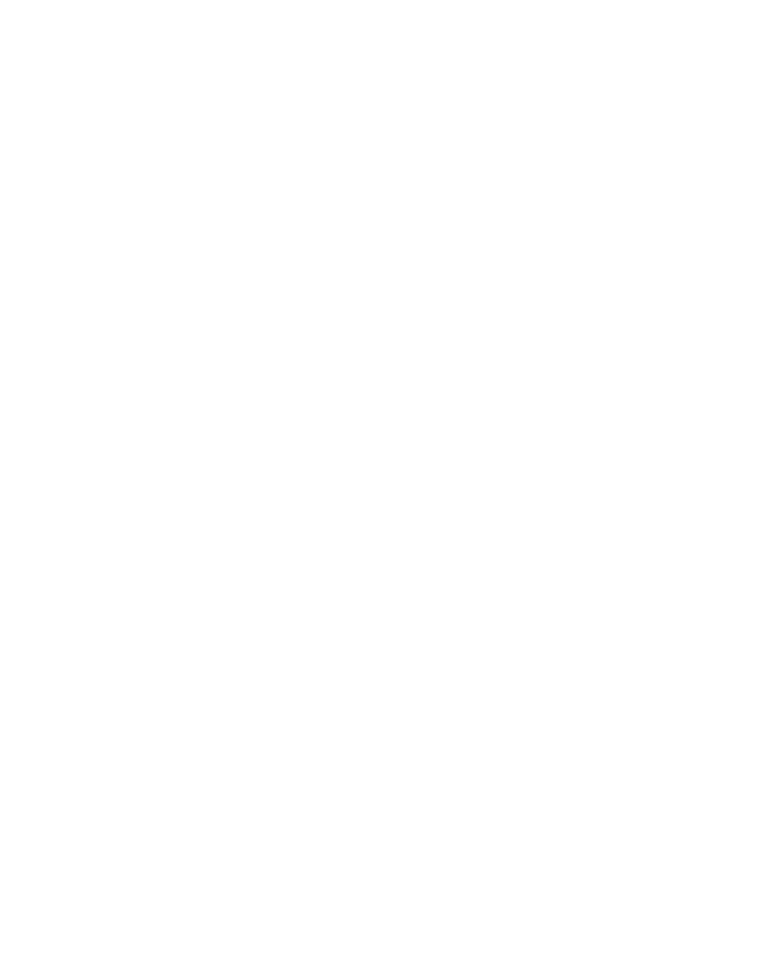
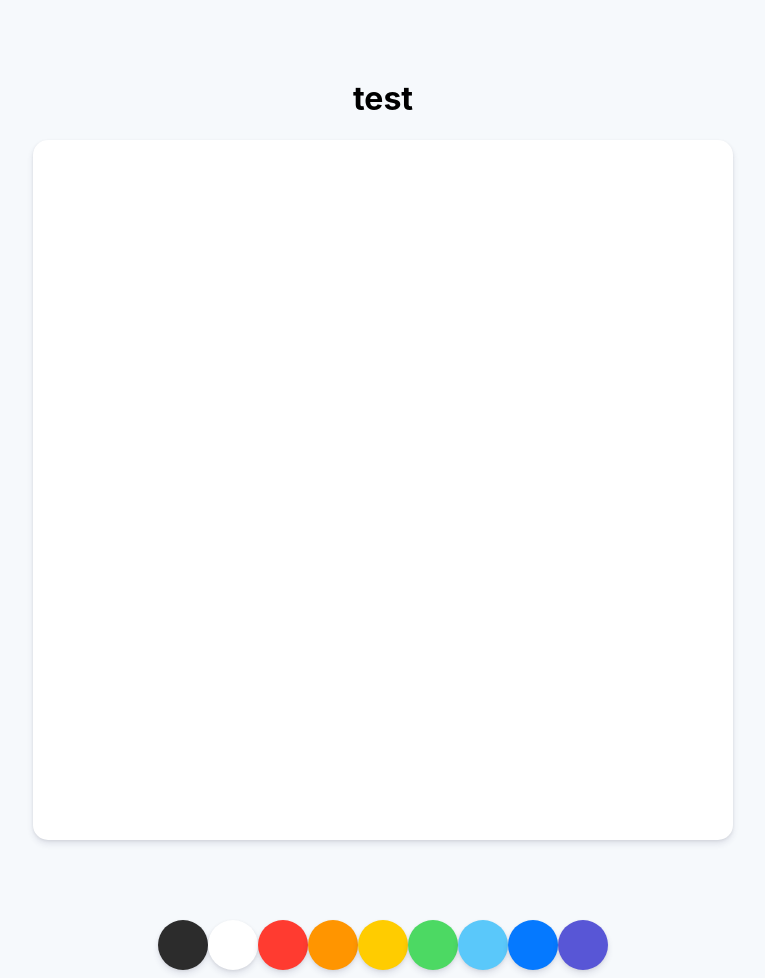
Before and after one commit to aoperat/paintjs, a plain HTML site: page index.html in a window 1280 px wide. Shown: the whole page, without its empty margins (257-1022 px from the left). Before the commit the page ends 800 px from the top, so only its background shows below. Drawn offline with Linux system fonts and the light colour scheme.

Commit message:
display set
add canvas
add colors

```diff
--- a/index.html
+++ b/index.html
@@ -8,8 +8,22 @@
     <title>PaintJs</title>
 </head>
 <body>
+    <h1>test</h1>
 
-
+    <canvas id="jsCanvas" class="canvas"></canvas>
+    <div class="controls">
+        <div class="controls__colors" id="jsColors">
+            <div class="controls__color" style="background-color: #2c2c2c;"></div>
+            <div class="controls__color" style="background-color: #ffffff;"></div>
+            <div class="controls__color" style="background-color: #ff3b30;"></div>
+            <div class="controls__color" style="background-color: #ff9500;"></div>
+            <div class="controls__color" style="background-color: #ffcc00;"></div>
+            <div class="controls__color" style="background-color: #4cd963;"></div>
+            <div class="controls__color" style="background-color: #5ac8fa ;"></div>
+            <div class="controls__color" style="background-color: #0579ff;"></div>
+            <div class="controls__color" style="background-color: #5856d6;"></div>
+        </div>
+    </div>
     <script src="app.js"></script>
 </body>
 </html>
--- a/style.css
+++ b/style.css
@@ -0,0 +1,34 @@
+@import "reset.css";
+
+body{
+    background-color: #f6f9fc;
+    font-family: -apple-system, BlinkMacSystemFont, 'Segoe UI', Roboto, Oxygen, Ubuntu, Cantarell, 'Open Sans', 'Helvetica Neue', sans-serif;
+    display: flex;
+    flex-direction: column;
+    align-items: center;
+    padding-top: 50px;
+}
+
+.canvas{
+    width:700px;
+    height:700px;
+    background-color: white;
+    border-radius: 15px;
+    box-shadow: 0 4px 6px rgba(50,50,93, 0.11), 0 1px 3px rgba(0, 0, 0, 0.08);
+}
+
+.controls{
+    margin-top: 80px;
+}
+
+.controls .controls__colors{
+    display: flex;
+}
+
+.controls__colors .controls__color{
+    width:50px;
+    height:50px;
+    border-radius: 25px;
+    box-shadow: 0 4px 6px rgba(50,50,93, 0.11), 0 1px 3px rgba(0, 0, 0, 0.08);
+
+}
```
Also changed, not shown: reset.css (added).
